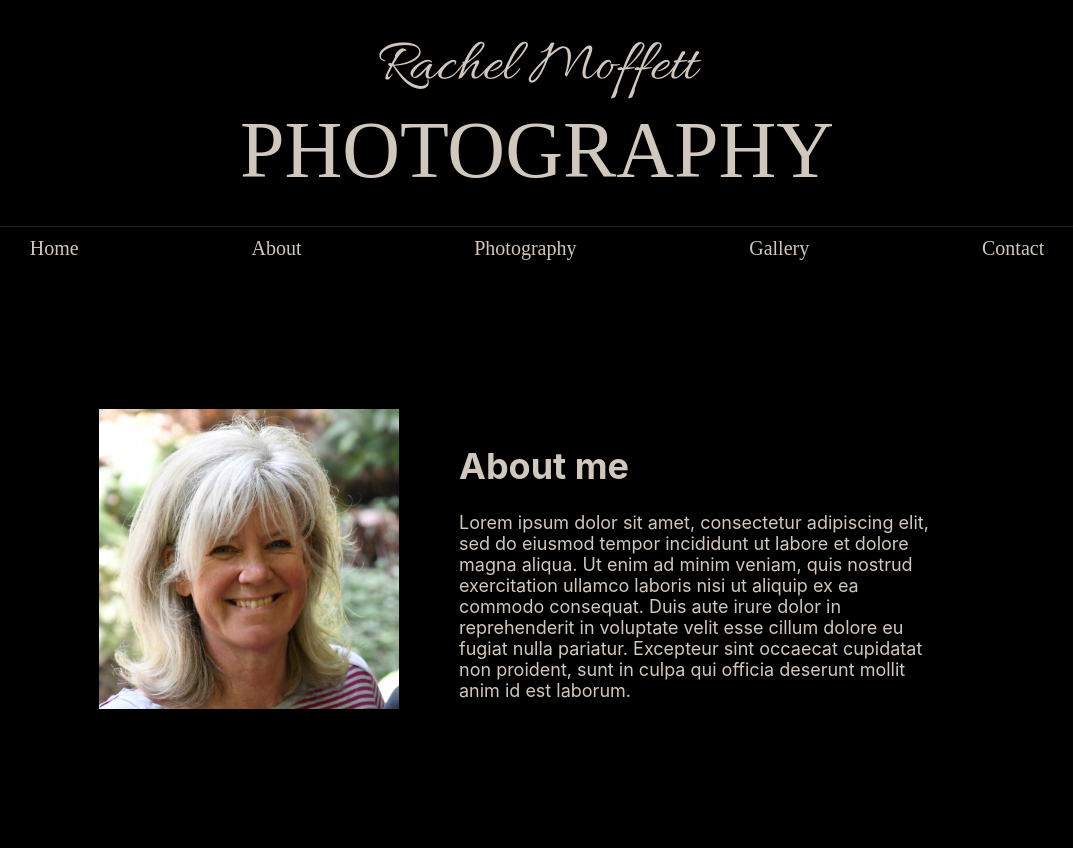
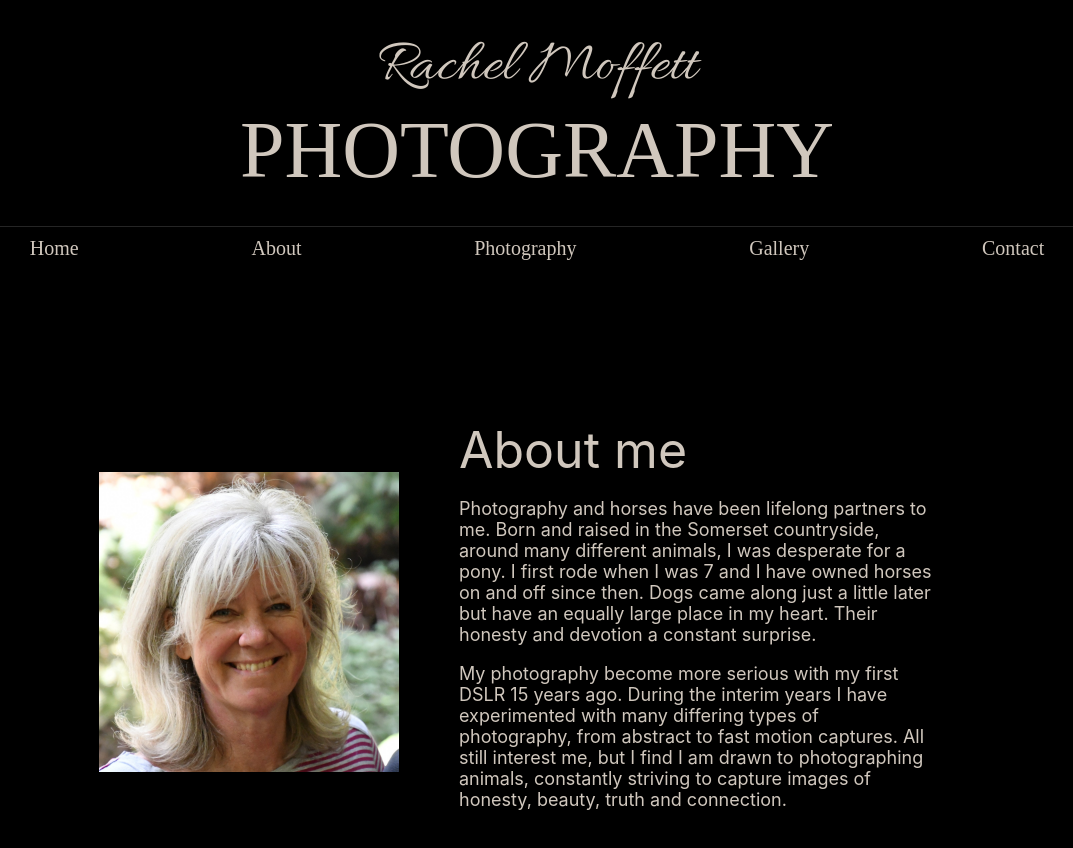
Before and after one commit to jackomoffett/rmphotography, a React (Create React App) app: page /about in a window 1280 px wide. Shown: the top 848 px of the page, without its empty margins (103-1176 px from the left). Before the commit the page ends 801 px from the top, so only its background shows below. Built offline with nearby package versions, Linux system fonts and the light colour scheme; a web font is replaced by a local one.

Commit message:
Added some about content

```diff
--- a/src/App.css
+++ b/src/App.css
@@ -1,6 +1,7 @@
-@import url('https://fonts.googleapis.com/css2?family=Allura&family=Benne&display=swap');
+@import url("https://fonts.googleapis.com/css2?family=Allura&family=Benne&display=swap");
 
-html, body {
+html,
+body {
   background-color: black;
 }
 .App {
@@ -20,7 +21,7 @@ html, body {
   align-items: center;
   width: 100%;
   font-size: calc(10px + 1vmin);
-  font-family: 'Benne', serif;
+  font-family: "Benne", serif;
   padding-bottom: 50px;
 }
 
@@ -93,18 +94,14 @@ a {
   height: auto;
 }
 
-.img-horse, .img-dog {
+.img-horse,
+.img-dog {
   width: 40%;
   height: auto;
 }
 
-
-
-
-
 /* 6d6e75 */
 /* 9ea0ad */
-
 
 /* About page */
 
@@ -123,3 +120,8 @@ a {
   text-align: left;
   font-size: 18px;
 }
+
+.About-text > p:first-child {
+  font-size: 50px;
+  margin: 0px;
+}
--- a/src/pages/About.js
+++ b/src/pages/About.js
@@ -2,14 +2,29 @@ function About() {
   return (
     <div className="About">
       <div className="About-img">
-        <img src="rachel.jpeg" alt="Rachel Moffett" height="300" width="300" />
+        <img src="rm.JPG" alt="Rachel Moffett" height="300" width="300" />
       </div>
       <div className="About-text">
-        <h1>About me</h1>
-      Lorem ipsum dolor sit amet, consectetur adipiscing elit, sed do eiusmod tempor incididunt ut labore et dolore magna aliqua. Ut enim ad minim veniam, quis nostrud exercitation ullamco laboris nisi ut aliquip ex ea commodo consequat. Duis aute irure dolor in reprehenderit in voluptate velit esse cillum dolore eu fugiat nulla pariatur. Excepteur sint occaecat cupidatat non proident, sunt in culpa qui officia deserunt mollit anim id est laborum.
+        <p>About me</p>
+        <p>
+          Photography and horses have been lifelong partners to me. Born and
+          raised in the Somerset countryside, around many different animals, I
+          was desperate for a pony. I first rode when I was 7 and I have owned
+          horses on and off since then. Dogs came along just a little later but
+          have an equally large place in my heart. Their honesty and devotion a
+          constant surprise.
+        </p>
+        <p>
+          My photography become more serious with my first DSLR 15 years ago.
+          During the interim years I have experimented with many differing types
+          of photography, from abstract to fast motion captures. All still
+          interest me, but I find I am drawn to photographing animals,
+          constantly striving to capture images of honesty, beauty, truth and
+          connection.
+        </p>
       </div>
     </div>
-  )
+  );
 }
 
 export default About;
```
Also changed, not shown: public/rm.JPG (added).
